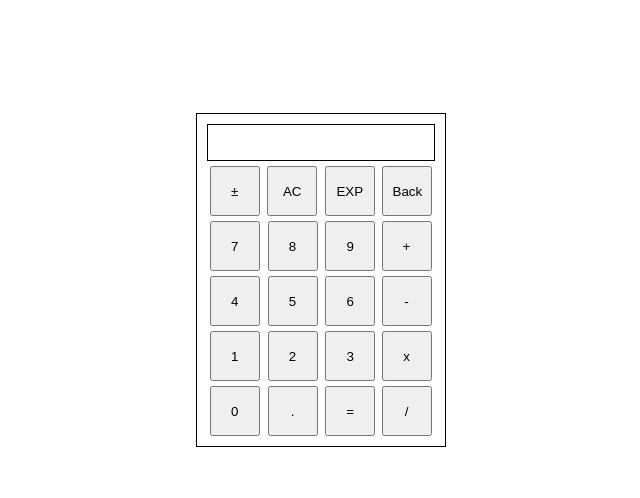
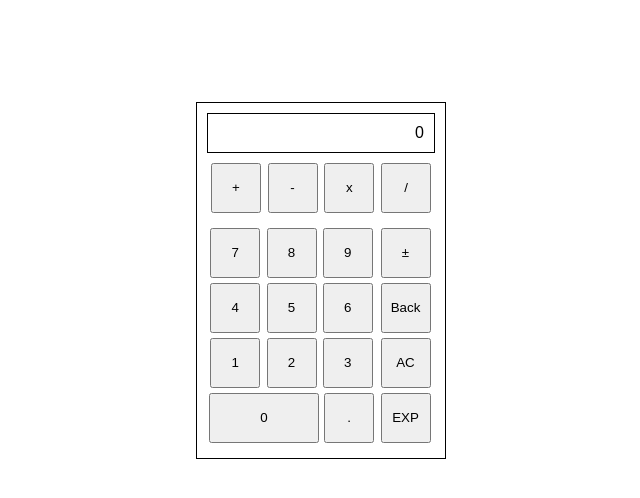
Before and after one commit to Belayne/calculator, a plain HTML site: page index.html in a window 1280 px wide. Shown: the whole page, without its empty margins (319-959 px from the left). Drawn offline with Linux system fonts and the light colour scheme.

Commit message:
Add display update on number click

```diff
--- a/css/styles.css
+++ b/css/styles.css
@@ -1,5 +1,6 @@
 html {
     box-sizing: border-box;
+    font-family: sans-serif;
 }
 
 * {
@@ -15,24 +16,6 @@ body {
     height: 70vh;
 }
 
-input[type="number"] {
-    border: none;
-    text-align: right;
-    flex: 1;
-    border: 1px solid black;
-    padding: 10px;
-    margin-bottom: 5px;
-}
-
-/* Chrome, Safari, Edge, Opera */
-input::-webkit-outer-spin-button,
-input::-webkit-inner-spin-button {
-  -webkit-appearance: none;
-  margin: 0;
-}
-
-
-
 .calculator {
     display: flex;
     flex-wrap: wrap;
@@ -43,9 +26,17 @@ input::-webkit-inner-spin-button {
     padding: 10px;
 }
 
+.display {
+    text-align: right;
+    flex: 1;
+    border: 1px solid black;
+    padding: 10px;
+    margin-bottom: 5px;
+}
 
 
-.misc {
+
+.operators {
     display: flex;
     justify-content: space-evenly;
     gap: 5px;
@@ -54,7 +45,7 @@ input::-webkit-inner-spin-button {
 }
 
 
-.operators {
+.misc {
     display: flex;
     justify-content: space-evenly;
     align-items: center;
@@ -75,3 +66,11 @@ button {
     width: 50px;
     height: 50px;
 }
+
+.number[data-value="0"] {
+    flex: 1;
+}
+
+.numbers, .operators, .misc {
+    padding: 5px 2px;
+}
--- a/index.html
+++ b/index.html
@@ -10,32 +10,31 @@
 <body>
     <div class="container">
         <div class="calculator">
-            <input type="number"></input>
-            <div class="misc">
-                <button>±</button>
-                <button>AC</button>
-                <button>EXP</button>
-                <button>Back</button>
+            <div class="display" placeholder="0">0</div>
+            <div class="operators">
+                <button data-value="+" class="operator">+</button>
+                <button data-value="-" class="operator">-</button>
+                <button data-value="*" class="operator">x</button>
+                <button data-value="/" class="operator">/</button>
             </div>
             <div class="numbers">
-                <button class="number">7</button>
-                <button class="number">8</button>
-                <button class="number">9</button>
-                <button class="number">4</button>
-                <button class="number">5</button>
-                <button class="number">6</button>
-                <button class="number">1</button>
-                <button class="number">2</button>
-                <button class="number">3</button>
-                <button class="number">0</button>
-                <button class="dot">.</button>
-                <button class="euquals">=</button>
+                <button data-value="7" class="number">7</button>
+                <button data-value="8" class="number">8</button>
+                <button data-value="9" class="number">9</button>
+                <button data-value="4" class="number">4</button>
+                <button data-value="5" class="number">5</button>
+                <button data-value="6" class="number">6</button>
+                <button data-value="1" class="number">1</button>
+                <button data-value="2" class="number">2</button>
+                <button data-value="3" class="number">3</button>
+                <button data-value="0" class="number">0</button>
+                <button data-value="." class="dot">.</button>
             </div>
-            <div class="operators">
-                <button class="operator">+</button>
-                <button class="operator">-</button>
-                <button class="operator">x</button>
-                <button class="operator">/</button>
+            <div class="misc">
+                <button data-value="sign">±</button>
+                <button data-value="back">Back</button>
+                <button data-value="clear">AC</button>
+                <button data-value="power">EXP</button>
             </div>
         </div>
     </div>
--- a/scripts/index.js
+++ b/scripts/index.js
@@ -1,7 +1,13 @@
 
-let firstNum;
-let secondNum;
-let operator;
+let currentNum = "";
+let isOperating = false;
+let operator = "";
+
+const buttonsDiv = document.querySelector('.numbers');
+buttonsDiv.addEventListener('click', updateNum);
+
+const display = document.querySelector('.display');
+
 
 const add = (a, b) => a + b;
 
@@ -32,3 +38,14 @@ const operate = (a, b, operator) => {
     }
     return "Error";
 }
+
+function updateNum(e) {
+    let clickedNum = e.target.getAttribute("data-value");
+    currentNum = (currentNum.length < 10)? currentNum + clickedNum: currentNum;
+    console.log(currentNum);
+    displayNum(currentNum)
+}
+
+function displayNum(num) {
+    display.textContent = num;
+}
```
